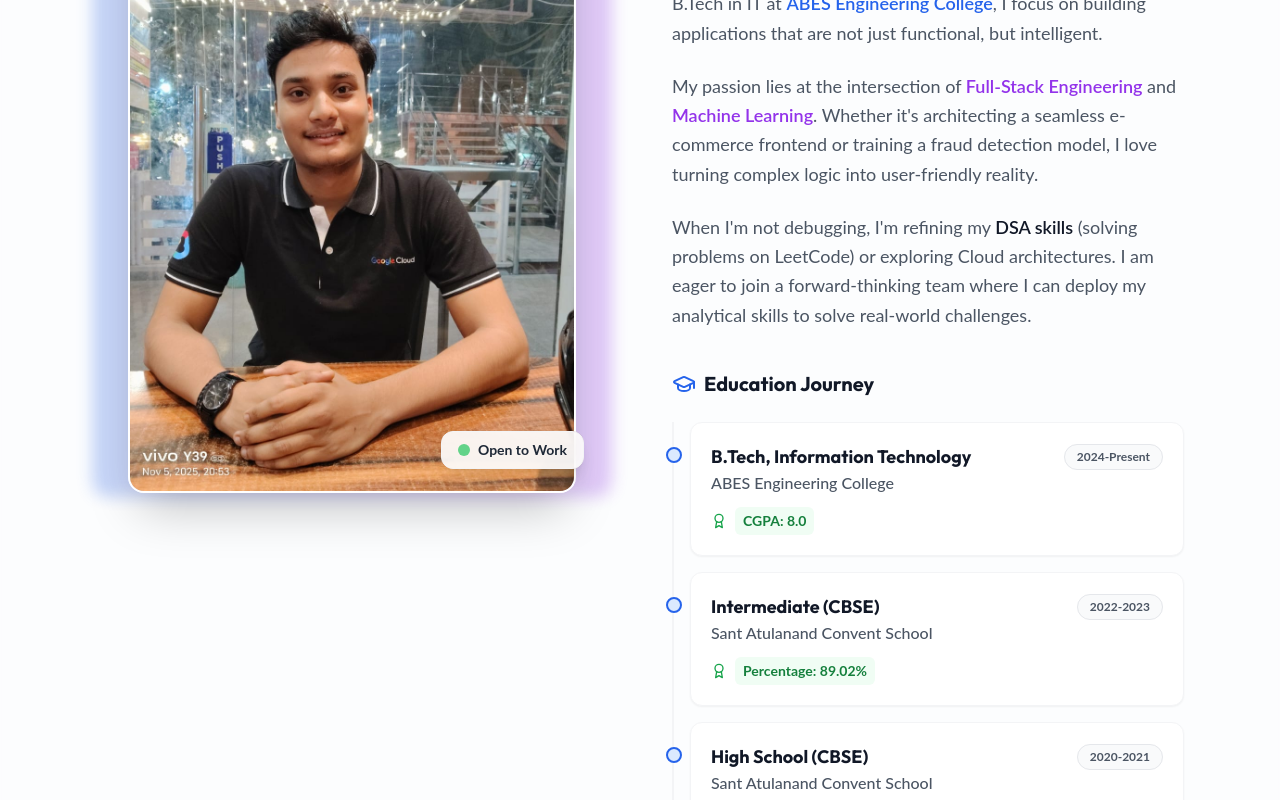
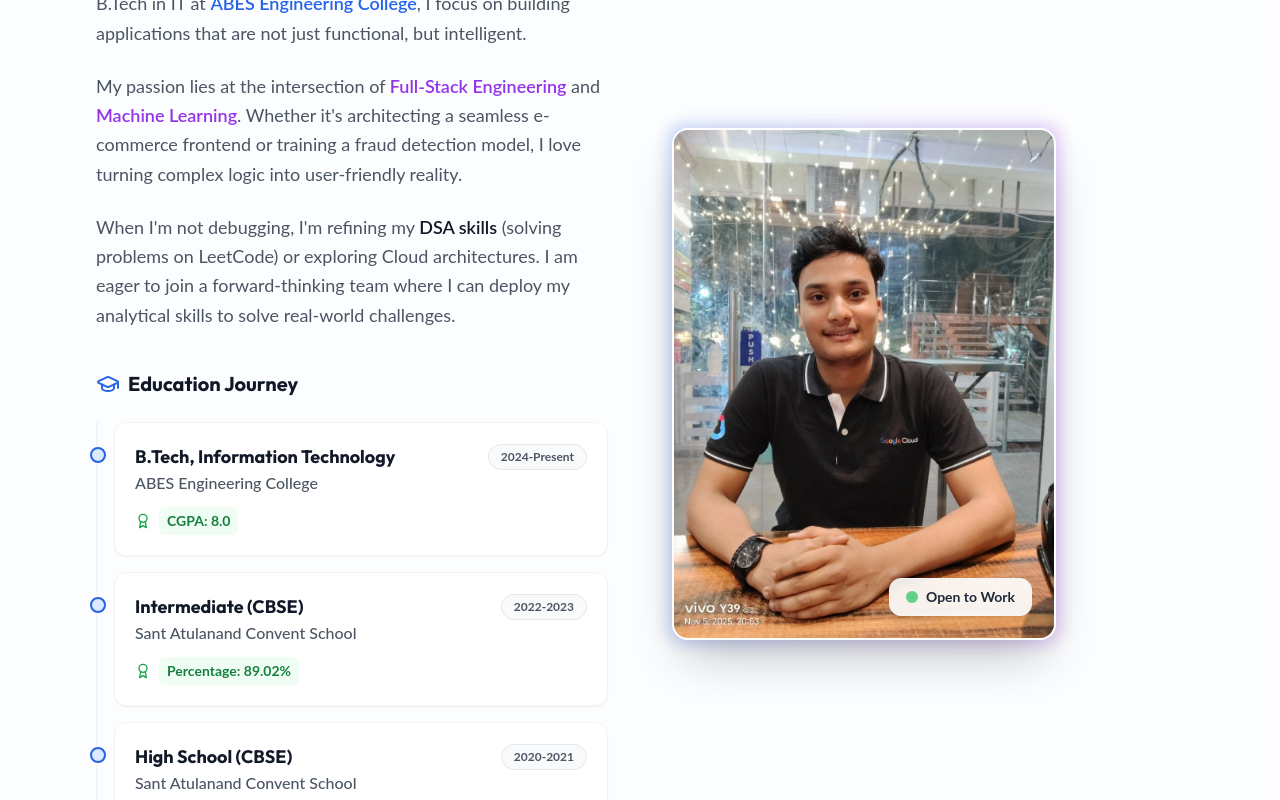
Before and after one commit to deveshsingh641/Portfolio_Devesh, a React (Vite) app: page / in a window 1280 px wide. Shown: the part 1000-1800 px from the top of the page. Built offline with nearby package versions, Linux system fonts and the light colour scheme.

Commit message:
another-change

```diff
--- a/src/App.tsx
+++ b/src/App.tsx
@@ -356,38 +356,8 @@ function App() {
           className="py-24 bg-white/50 backdrop-blur-sm relative"
         >
           <div className="max-w-6xl mx-auto px-4 sm:px-6 lg:px-8">
-            <div className="grid md:grid-cols-2 gap-16 items-start">
-              <div className="static md:sticky md:top-24 z-0">
-                <Tilt
-                  tiltMaxAngleX={10}
-                  tiltMaxAngleY={10}
-                  perspective={1000}
-                  transitionSpeed={1000}
-                  scale={1.02}
-                  disabled={isMobile}
-                >
-                  <div className="relative group cursor-pointer">
-                    <div className="absolute -inset-1 bg-gradient-to-r from-blue-600 to-purple-600 rounded-2xl blur opacity-25 group-hover:opacity-75 transition duration-1000 group-hover:duration-200"></div>
-                    <div className="relative">
-                      <img
-                        src="/profile.jpg"
-                        alt="Profile"
-                        className="relative rounded-2xl shadow-2xl w-full max-w-md mx-auto object-cover aspect-[3/4] border-2 border-white"
-                        loading="lazy"
-                        decoding="async"
-                      />
-                      <div className="absolute bottom-6 right-6 bg-white/90 backdrop-blur-md px-4 py-2 rounded-xl shadow-lg border border-gray-100 flex items-center gap-2 animate-bounce-slow">
-                        <span className="w-3 h-3 bg-green-500 rounded-full animate-pulse"></span>
-                        <span className="text-sm font-bold text-gray-800">
-                          Open to Work
-                        </span>
-                      </div>
-                    </div>
-                  </div>
-                </Tilt>
-              </div>
-
-              <div>
+            <div className="grid md:grid-cols-2 gap-16 items-center">
+              <div className="order-2 md:order-1">
                 <h2 className="text-4xl font-bold text-gray-900 mb-6 flex items-center gap-3">
                   About Me{" "}
                   <Sparkles
@@ -474,6 +444,36 @@ function App() {
                     </Tilt>
                   ))}
                 </div>
+              </div>
+
+              <div className="order-1 md:order-2 flex justify-center md:justify-start">
+                <Tilt
+                  tiltMaxAngleX={10}
+                  tiltMaxAngleY={10}
+                  perspective={1000}
+                  transitionSpeed={1000}
+                  scale={1.02}
+                  disabled={isMobile}
+                >
+                  <div className="relative group cursor-pointer w-full max-w-sm">
+                    <div className="absolute -inset-1 bg-gradient-to-r from-blue-600 to-purple-600 rounded-2xl blur opacity-25 group-hover:opacity-75 transition duration-1000 group-hover:duration-200"></div>
+                    <div className="relative">
+                      <img
+                        src="/profile.jpg"
+                        alt="Profile"
+                        className="relative rounded-2xl shadow-2xl w-full object-cover aspect-[3/4] border-2 border-white"
+                        loading="lazy"
+                        decoding="async"
+                      />
+                      <div className="absolute bottom-6 right-6 bg-white/90 backdrop-blur-md px-4 py-2 rounded-xl shadow-lg border border-gray-100 flex items-center gap-2 animate-bounce-slow">
+                        <span className="w-3 h-3 bg-green-500 rounded-full animate-pulse"></span>
+                        <span className="text-sm font-bold text-gray-800">
+                          Open to Work
+                        </span>
+                      </div>
+                    </div>
+                  </div>
+                </Tilt>
               </div>
             </div>
           </div>
```
